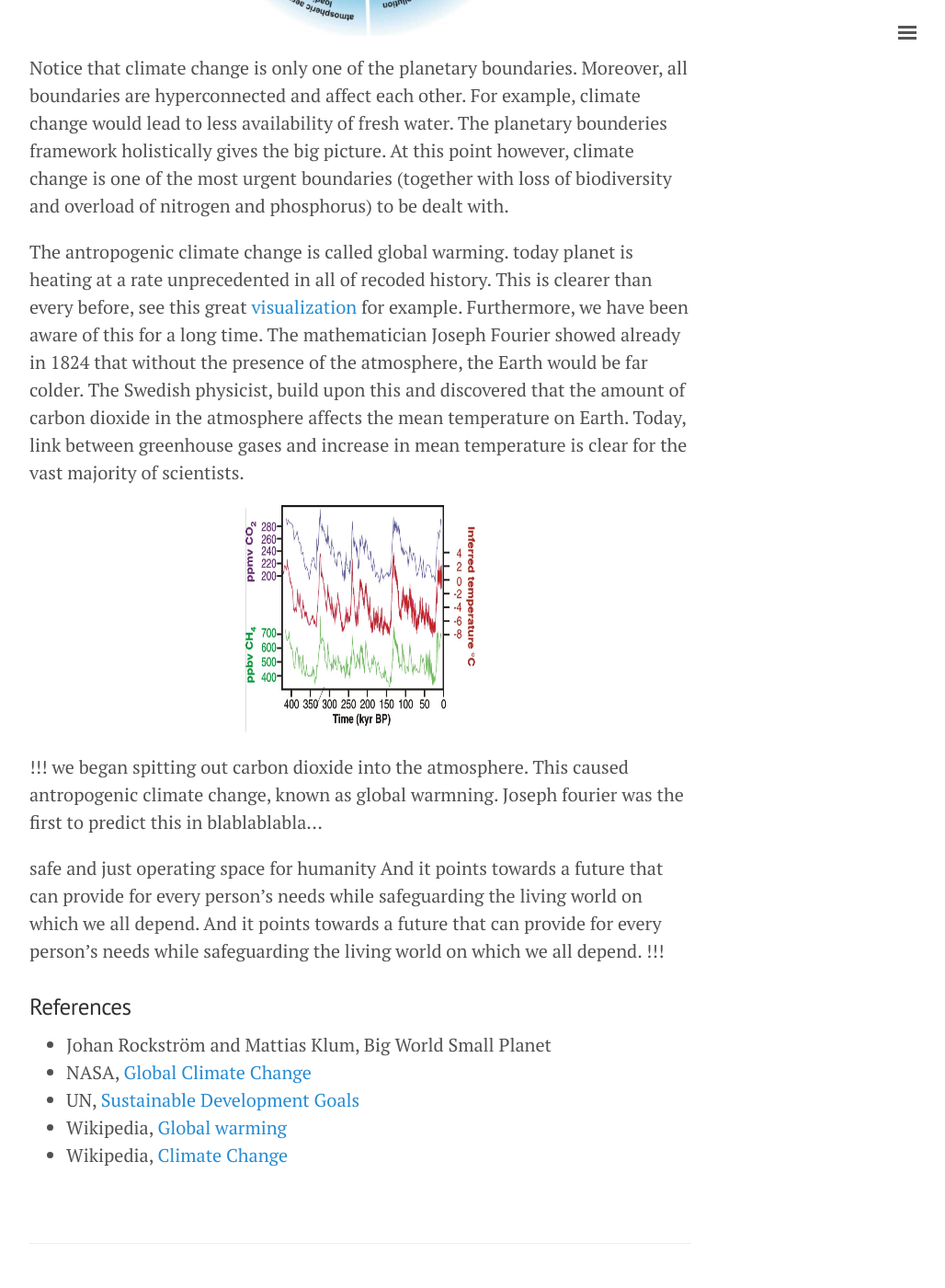
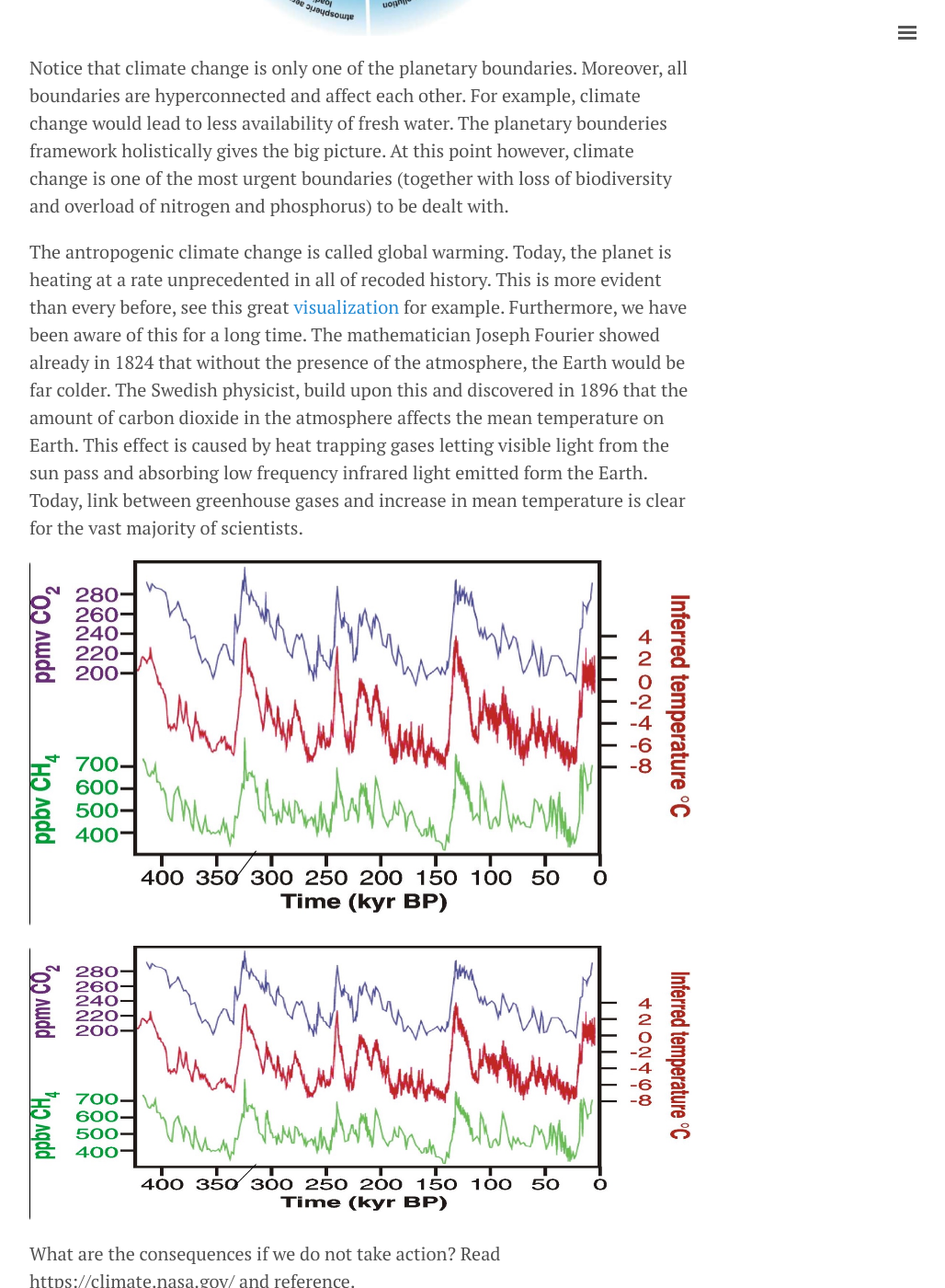
Before and after one commit to sebaheg/sebaheg.github.io, a Jekyll site: the page built from _posts/2017-09-17-Climate-Change.md, in a window 1280 px wide and 1400 px high, scrolled down 3222 px. Shown: the whole window at 92% size, without its empty margins (248-1276 px from the left). Built offline with Jekyll 4.4.1, drawn with Linux system fonts in a browser that asks for light colours; some of the changed text lies outside the part shown.

Commit message:
Update post.

```diff
--- a/_posts/2017-09-17-Climate-Change.md
+++ b/_posts/2017-09-17-Climate-Change.md
@@ -29,13 +29,17 @@ The Holocene is our cherished home. Therefore, goal in the Antropocene and comin
 
 Notice that climate change is only one of the planetary boundaries. Moreover, all boundaries are hyperconnected and affect each other. For example, climate change would lead to less availability of fresh water. The planetary bounderies framework holistically gives the big picture. At this point however, climate change is one of the most urgent boundaries (together with loss of biodiversity and overload of nitrogen and phosphorus) to be dealt with.
 
-The antropogenic climate change is called global warming. today planet is heating at a rate unprecedented in all of recoded history. This is clearer than every before, see this great [visualization](https://www.youtube.com/watch?v=K4Ra2HR27pQ) for example. Furthermore, we have been aware of this for a long time. The mathematician Joseph Fourier showed already in 1824 that without the presence of the atmosphere, the Earth would be far colder. The Swedish physicist, build upon this and discovered that the amount of carbon dioxide in the atmosphere affects the mean temperature on Earth. Today, link between greenhouse gases and increase in mean temperature is clear for the vast majority of scientists.
+The antropogenic climate change is called global warming. Today, the planet is heating at a rate unprecedented in all of recoded history. This is more evident than every before, see this great [visualization](https://www.youtube.com/watch?v=K4Ra2HR27pQ) for example. Furthermore, we have been aware of this for a long time. The mathematician Joseph Fourier showed already in 1824 that without the presence of the atmosphere, the Earth would be far colder. The Swedish physicist, build upon this and discovered in 1896 that the amount of carbon dioxide in the atmosphere affects the mean temperature on Earth. This effect is caused by heat trapping gases letting visible light from the sun pass and absorbing low frequency infrared light emitted form the Earth. Today, link between greenhouse gases and increase in mean temperature is clear for the vast majority of scientists.
+
+![Temperature-CO2](/images/temperature-co2.jpeg)
 
 <p align="center">
-  <img width="250" height="250" src="/images/temperature-co2.jpeg">
+  <img width="750" height="300" src="/images/temperature-co2.jpeg">
 </p>
 
-!!!
+What are the consequences if we do not take action? Read https://climate.nasa.gov/ and reference.
+
+!!!pelle
 we began spitting out carbon dioxide into the atmosphere. This caused antropogenic climate change, known as global warmning. Joseph fourier was the first to predict this in blablablabla...
 
 safe and just operating space for humanity
```
Also changed, not shown: _posts/2017-09-16-Existential-Risk.md (+2 -2 lines).
